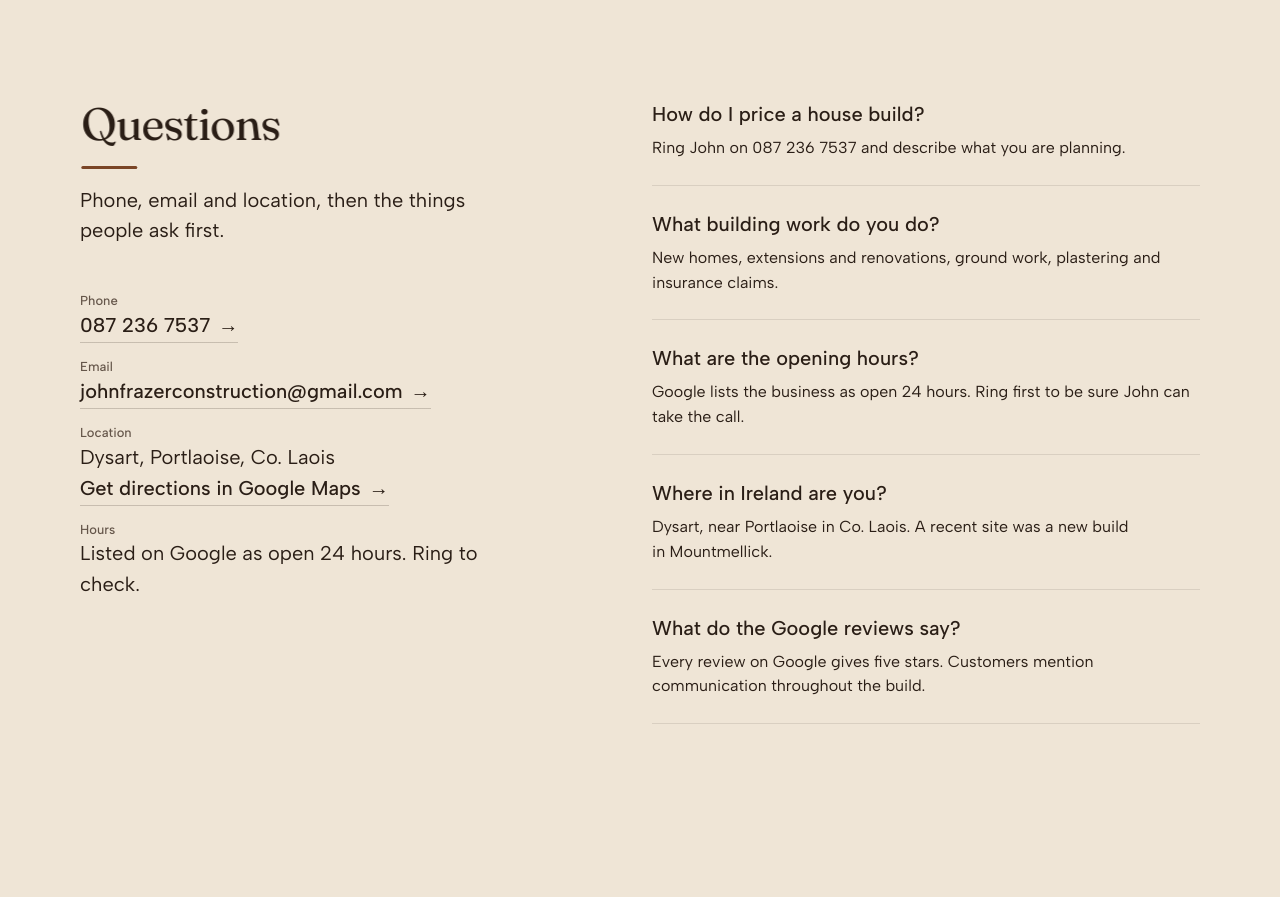
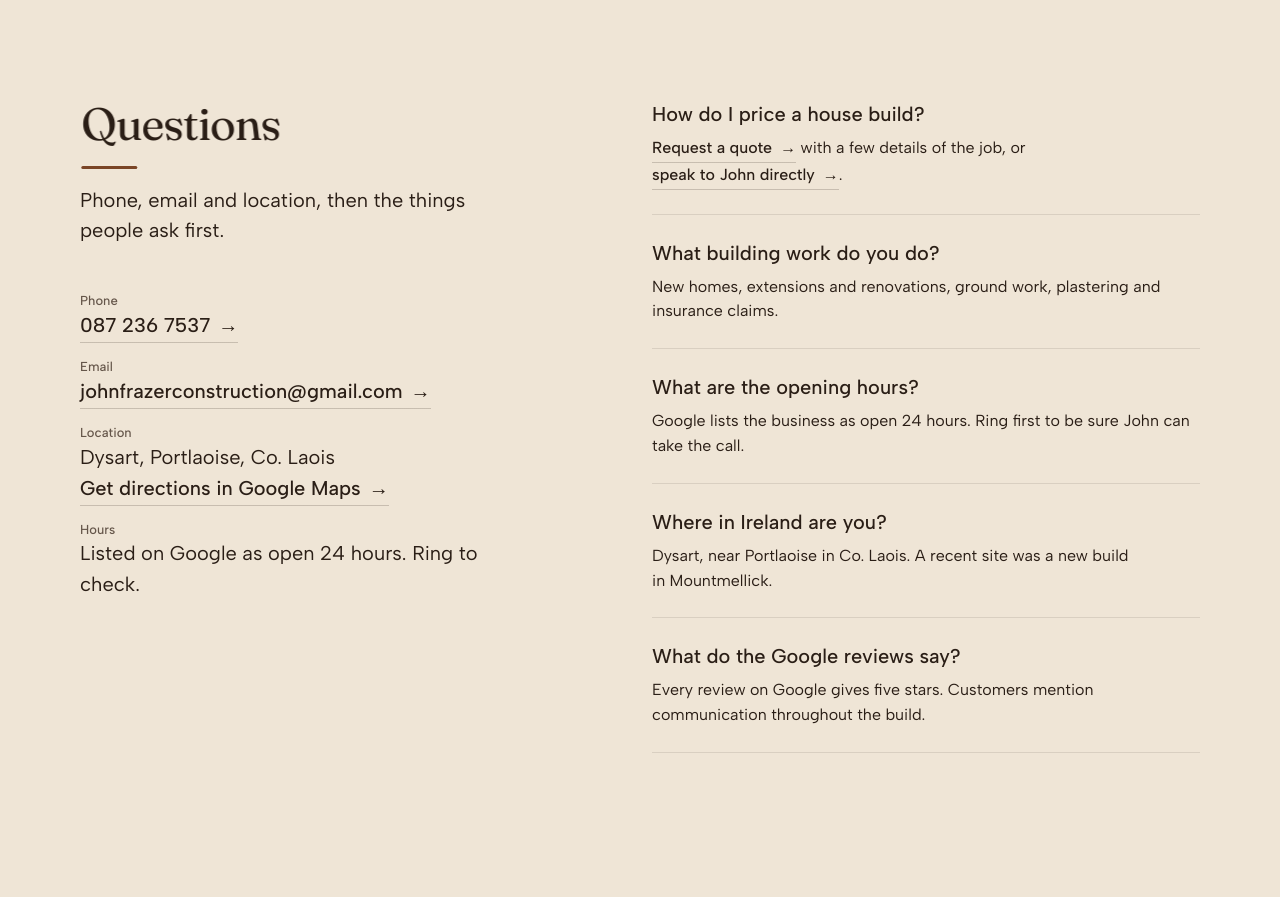
Before and after one commit to itzGio05/john-frazer-construction, a plain HTML site: page index.html in a window 1280 px wide. Shown: the part 3220-4117 px from the top of the page. Drawn offline with Linux system fonts and the light colour scheme.

Commit message:
FAQ pricing answer links to the quote form
Co-Authored-By: Claude Fable 5.2 <noreply@anthropic.com>

```diff
--- a/index.html
+++ b/index.html
@@ -314,7 +314,7 @@
         </dl>
       </div>
       <div class="faq span-6 start-7">
-        <div class="faq__item"><h3>How do I price a house build?</h3><p>Ring John on 087 236 7537 and describe what you are planning.</p></div>
+        <div class="faq__item"><h3>How do I price a house build?</h3><p><a class="link" href="#quote">Request a quote</a> with a few details of the job, or <a class="link" href="tel:+353872367537">speak to John directly</a>.</p></div>
         <div class="faq__item"><h3>What building work do you do?</h3><p>New homes, extensions and renovations, ground work, plastering and insurance claims.</p></div>
         <div class="faq__item"><h3>What are the opening hours?</h3><p>Google lists the business as open 24 hours. Ring first to be sure John can take the call.</p></div>
         <div class="faq__item"><h3>Where in Ireland are you?</h3><p>Dysart, near Portlaoise in Co. Laois. A recent site was a new build in Mountmellick.</p></div>
```
